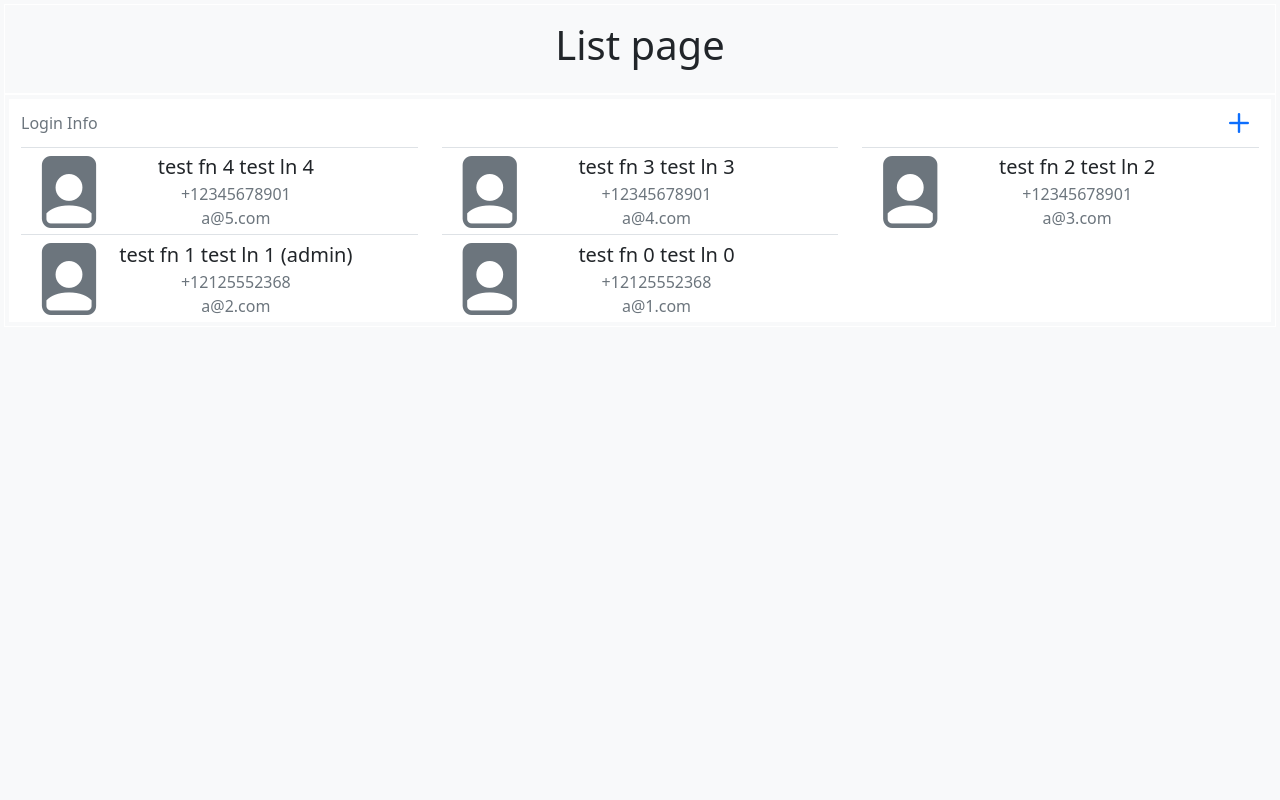
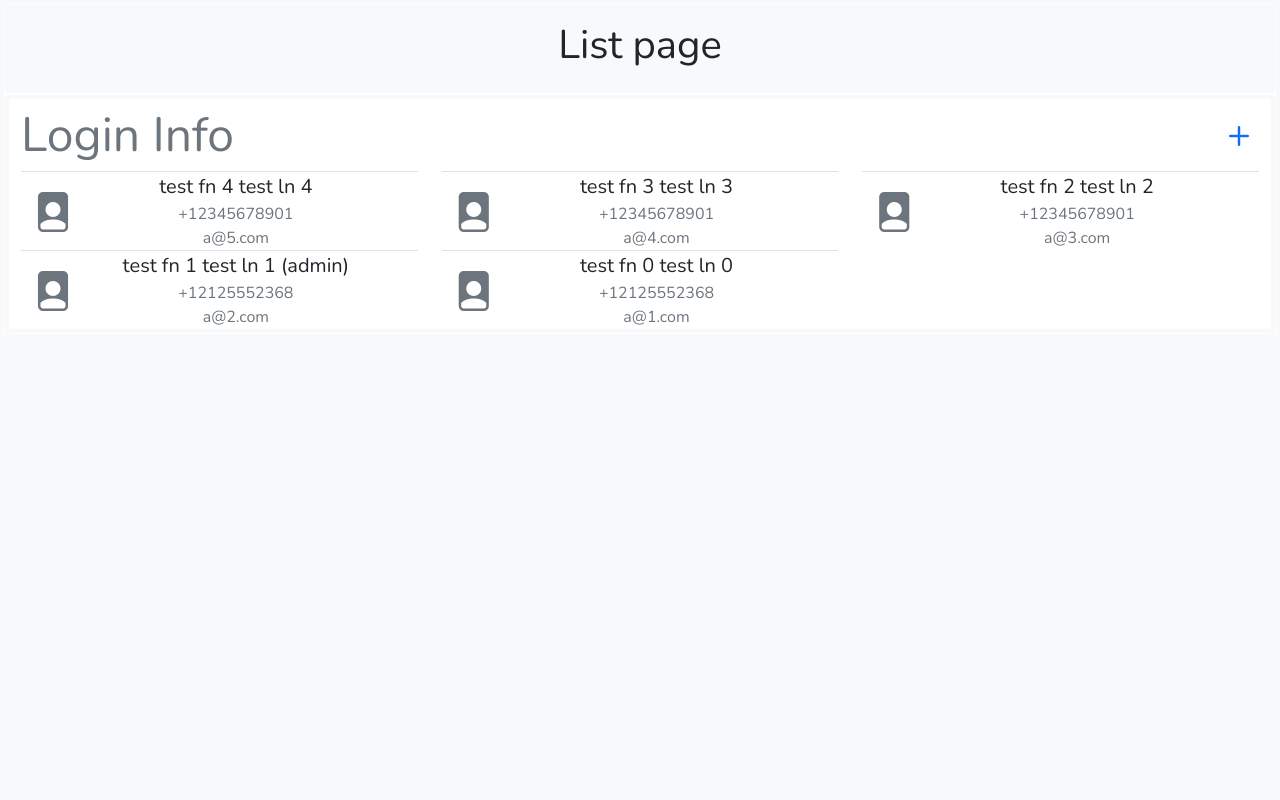
Before and after one commit to Arsh1101/team-member, a Django app: page / in a window 1280 px wide. Run offline with Django 4.2, Linux system fonts and the light colour scheme; data comes from the database, SQL or seed files in the repository.

Commit message:
Add font to the project.

```diff
--- a/templates/base.html
+++ b/templates/base.html
@@ -6,6 +6,13 @@
         <title>Team managment application - {% block title %}{% endblock %}</title>
         <link href="https://cdn.jsdelivr.net/npm/bootstrap@5.2.3/dist/css/bootstrap.min.css" rel="stylesheet" integrity="sha384-rbsA2VBKQhggwzxH7pPCaAqO46MgnOM80zW1RWuH61DGLwZJEdK2Kadq2F9CUG65" crossorigin="anonymous">
         <link rel="stylesheet" href="https://cdn.jsdelivr.net/npm/bootstrap-icons@1.10.3/font/bootstrap-icons.css">
+        <link rel="stylesheet" href="https://fonts.googleapis.com/css?family=Nunito">
+        <style>
+            body {
+                font-family: 'Nunito';
+                font-size: 48px;
+              }
+        </style>
     </head>
     <body class="bg-white text-dark" style="position:absolute;top:0;left:0;display:block;margin:0;padding:0;width:100%;height:100%;overflow:hidden auto">
         <div class="bg-light container-fluid min-vh-100 d-flex flex-column py-1 px-3">
--- a/users/templates/users/index.html
+++ b/users/templates/users/index.html
@@ -25,7 +25,7 @@
                 <div class="container border-top">
                     <div class="row align-items-center text-center">
                         <div class="col-1">
-                            <span class="text-muted display-2">
+                            <span class="text-muted fs-1">
                                 <i class="bi-lg bi-file-person-fill"></i>
                             </span>
                         </div>
```
